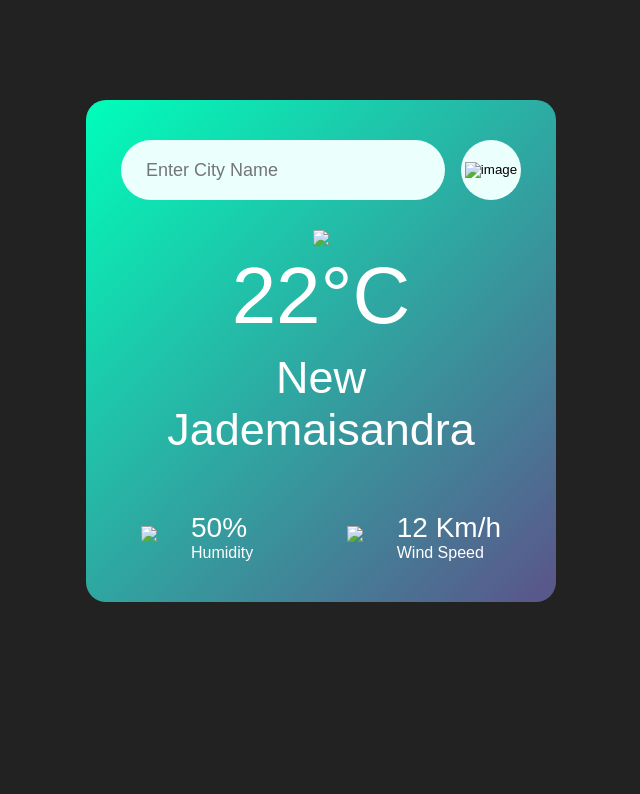
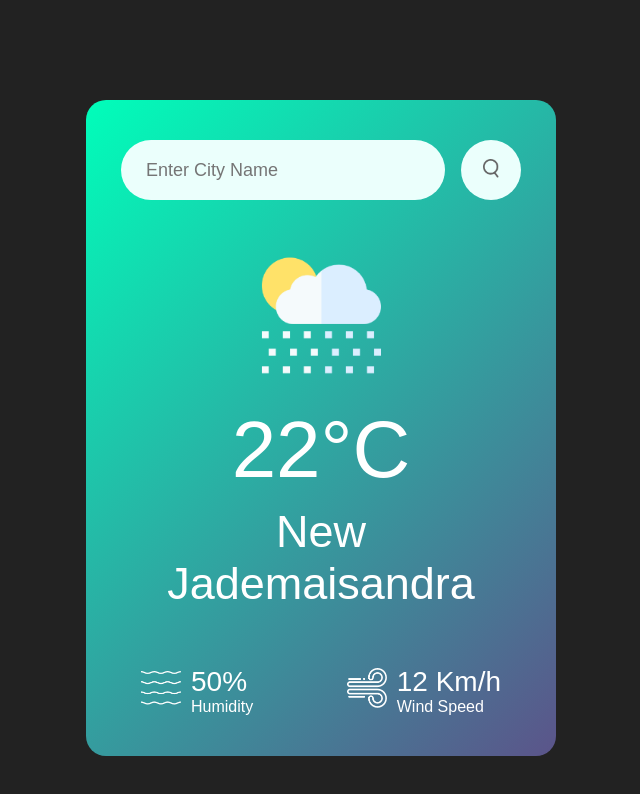
Before and after one commit to sangamesh-Math/weather-boss-app, a plain HTML site: page index.html in a window 1280 px wide. Shown: the whole page, without its empty margins (319-959 px from the left). Drawn offline with Linux system fonts and the light colour scheme.

Commit message:
Update index.html

```diff
--- a/index.html
+++ b/index.html
@@ -7,21 +7,21 @@
         <title>Weather Boss</title>
         <meta name="description" content="">
         <meta name="viewport" content="width=device-width, initial-scale=1">
-        <link rel="stylesheet" href="/public/style.css">
+        <link rel="stylesheet" href="style.css">
     </head>
     <body>
         <div class="card">
             <div class="search">
-                <input type="text" class = "input-city" placeholder="Enter City Name" spellcheck="false"><button><img src = "public/images/search.png" alt = "image"></button>
+                <input type="text" class = "input-city" placeholder="Enter City Name" spellcheck="false"><button><img src = "search.png" alt = "image"></button>
 
             </div>
             <div class="weather">
-                <img src = "public/images/rain.png" class = "weather-icon">
+                <img src = "rain.png" class = "weather-icon">
                 <h1 class="temp">22°C</h1>
                 <h2 class="city">New Jademaisandra</h2>
                 <div class="details">
                     <div class="col">
-                        <img src = "public/images/humidity.png">
+                        <img src = "humidity.png">
                         <div>
                             <p class = "humidity">50%</p>
                             <p>Humidity</p>
@@ -29,7 +29,7 @@
                         </div>
                     </div>
                     <div class="col">
-                        <img src = "public/images/wind.png">
+                        <img src = "wind.png">
                         <div>
                             <p class="wind">12 Km/h</p>
                             <p>Wind Speed</p>
```
